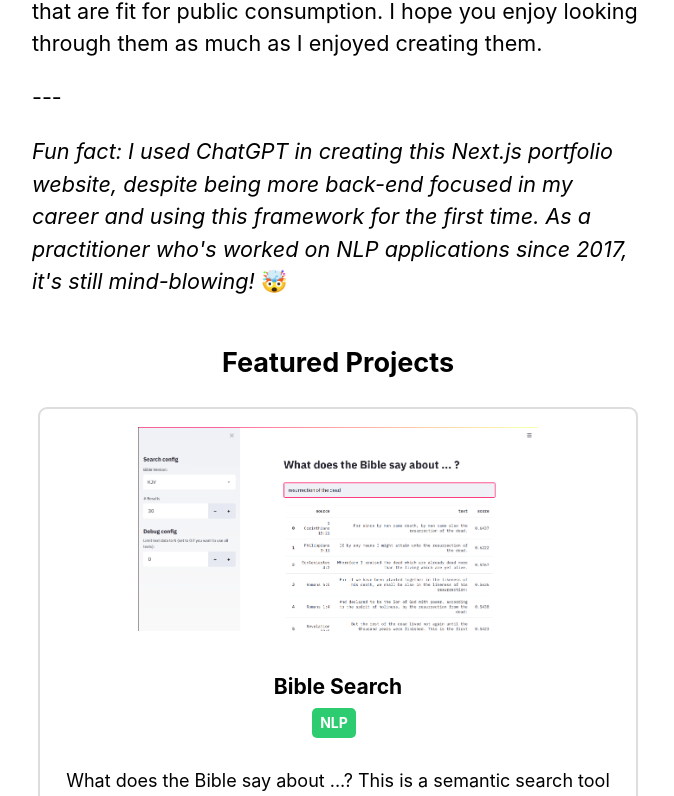
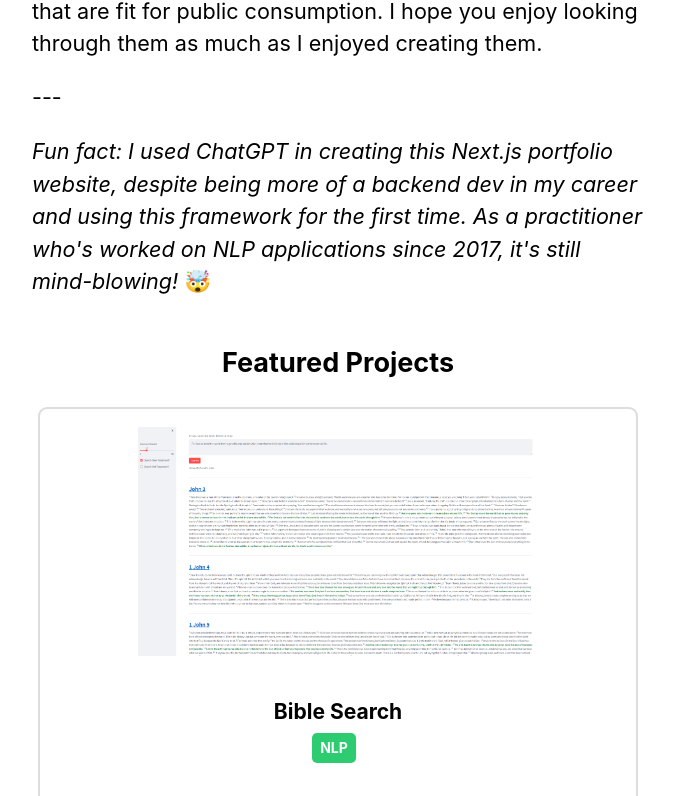
Before and after one commit to alronlam/personal-portfolio, a Next.js app: page / in a window 1280 px wide. Shown: the part 714-1510 px from the top of the page, without its empty margins (302-976 px from the left). Built offline with nearby package versions, Linux system fonts and the light colour scheme.

Commit message:
Replace bible search screenshot

```diff
--- a/pages/index.js
+++ b/pages/index.js
@@ -9,7 +9,7 @@ const projects = [
     id: 1,
     title: 'Bible Search',
     description: 'What does the Bible say about ...? This is a semantic search tool to surface relevant verses and chapters in the Bible for a topic of interest using embeddings and Question-Answering models. Yes, this was made before ChatGPT exploded; I worked on it sparingly on-and-off since 2020. I\'m hoping to get around to looking for ways to improve this with ChatGPT\'s API soon. But if anything, this should run much faster, and displays whole chapters for better context!',
-    image: "/images/bible_search.png",
+    image: "/images/bible_search.PNG",
     githubUrl: 'https://github.com/alronlam/bible-search',
     demoUrl: 'https://huggingface.co/spaces/alronlam/bible-search',
     tags: ["NLP"]
@@ -35,7 +35,7 @@ const projects = [
   {
     id: 2,
     title: 'Less Than Three (<3)',
-    description: 'Javascript game made for a 2013 Valentine\'s Day Hackathon (~24 hours). Your objective is to find the one for you within the time limit given clues to what they\'re wearing. Once you find them, you have to answer correctly to pass the "compatibility" test. Every character is dynamically generated for each new run of the game. No game engine was used; this was pure HTML/CSS/Javascript!',
+    description: 'Javascript game made for a 2013 Valentine\'s Day Hackathon. Your objective is to find the one for you within the time limit given clues to what they\'re wearing. Once you find them, you have to answer correctly to pass the "compatibility" test. Every character is dynamically generated for each new run of the game. Warning: The game is unpolished as this was made in ~24 hours and was our team\'s first hackathon. No game engine was used; this was pure HTML/CSS/Javascript!',
     image: "/images/less_than_three.png",
     githubUrl: 'https://github.com/alronlam/less-than-three',
     demoUrl: 'https://alronlam.github.io/less-than-three/',
@@ -61,7 +61,7 @@ export default function Home() {
         </p>
         ---
         <p>
-          <i>Fun fact: I used ChatGPT in creating this Next.js portfolio website, despite being more back-end focused in my career and using this framework for the first time. As a practitioner who's worked on NLP applications since 2017, it's still mind-blowing!</i> 🤯
+          <i>Fun fact: I used ChatGPT in creating this Next.js portfolio website, despite being more of a backend dev in my career and using this framework for the first time. As a practitioner who's worked on NLP applications since 2017, it's still mind-blowing!</i> 🤯
         </p>
       </section>
       <section>
```
Also changed, not shown: public/images/bible_search.PNG (added), public/images/bible_search.png (deleted).
